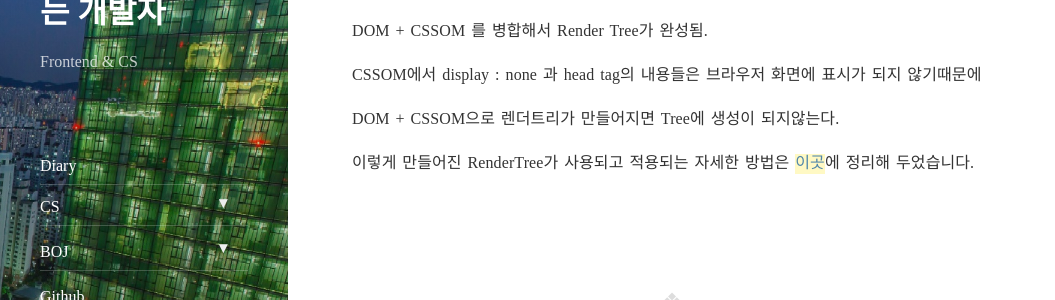
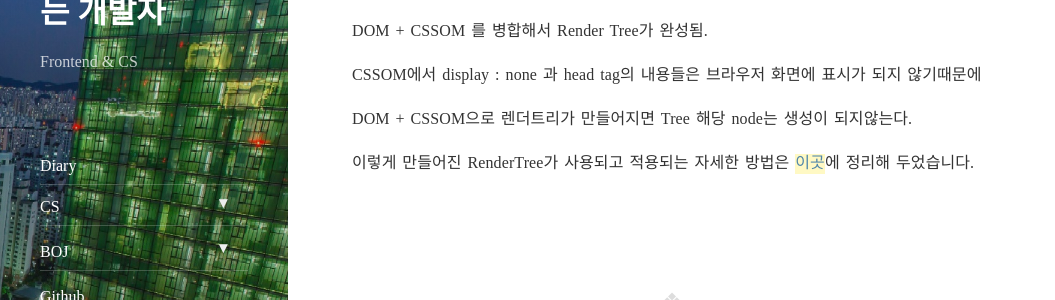
Before and after one commit to erurang/erurang.github.io, a Jekyll site: the page built from _posts/2020-12-07-js-browser.md, in a window 1280 px wide and 900 px high, scrolled down 1945 px. Shown: the part 150-450 px from the top of the window, without its empty margins (0-1055 px from the left). Built offline with Jekyll 4.4.1, drawn with Linux system fonts in a browser that asks for light colours; nearby versions of some CDN libraries; comment, search, counter and statistics services are not loaded; some of the changed text lies outside the part shown.

Commit message:
dom cssom

```diff
--- a/_posts/2020-12-07-js-browser.md
+++ b/_posts/2020-12-07-js-browser.md
@@ -42,6 +42,6 @@ DOM + CSSOM 를 병합해서 Render Tree가 완성됨.
 
 CSSOM에서 display : none 과 head tag의 내용들은 브라우저 화면에 표시가 되지 않기때문에
 
-DOM + CSSOM으로 렌더트리가 만들어지면 Tree에 생성이 되지않는다.
+DOM + CSSOM으로 렌더트리가 만들어지면 Tree 해당 node는 생성이 되지않는다.
 
-이렇게 만들어진 RenderTree가 사용되고 적용되는 자세한 방법은 [이곳](https://erurang.github.io/web/2020/12/07/js-browser/)에 정리해 두었습니다.
+이렇게 만들어진 RenderTree가 사용되고 적용되는 자세한 방법은 [이곳](https://erurang.github.io/web/2020/12/08/js-render/)에 정리해 두었습니다.
```
Also changed, not shown: other parts of _posts/2020-12-07-js-browser.md (+2 -2 lines).
